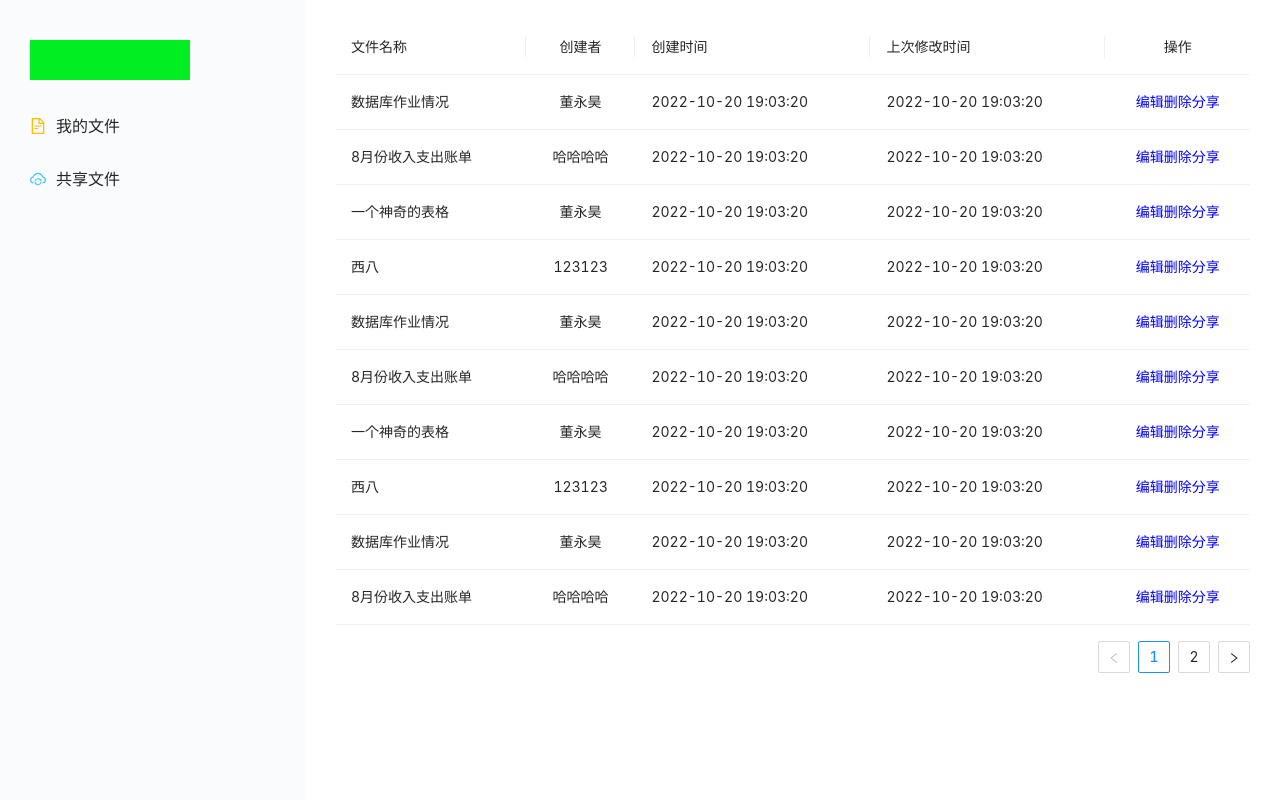
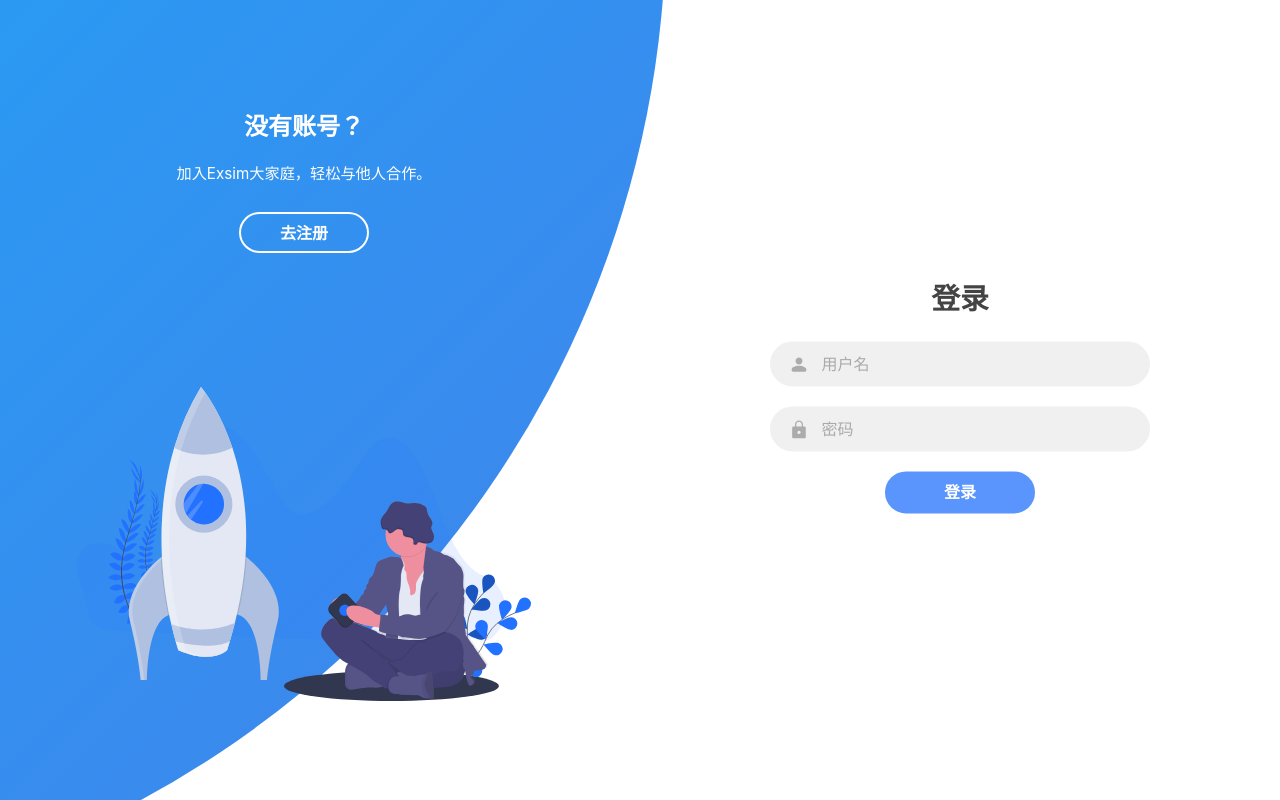
Before and after one commit to ExsimTeam/Exsim_FE, a React (Create React App) app: page / in a window 1280 px wide. Built offline with nearby package versions, Linux system fonts and the light colour scheme; the HTML template or start-up script is replaced by a standard one.

Commit message:
feat(login): add ref for input and optimize page structrue

```diff
--- a/src/App.tsx
+++ b/src/App.tsx
@@ -1,10 +1,10 @@
 import './App.css';
-import Home from './pages/home';
+import Login from './pages/login';
 
 function App() {
   return (
     <div className="App">
-      <Home></Home>
+      <Login />
     </div>
   );
 }
--- a/src/index.css
+++ b/src/index.css
@@ -14,3 +14,7 @@ code {
   font-family: source-code-pro, Menlo, Monaco, Consolas, 'Courier New',
     monospace;
 }
+
+.App {
+  min-width: 1000px;
+}
--- a/src/pages/login/index.scss
+++ b/src/pages/login/index.scss
@@ -75,21 +75,21 @@
     width: 100%;
     background-color: #f0f0f0;
     margin: 10px 0;
-    height: 55px;
-    border-radius: 55px;
+    height: 45px;
+    border-radius: 45px;
     display: flex;
     padding: 0 0.4rem;
     position: relative;
 
     span {
       display: flex;
-      height: 55px;
-      width: 55px;
+      height: 45px;
+      width: 45px;
       align-items: center;
       justify-content: center;
 
       img {
-        height: 26px;
+        height: 22px;
       }
     }
 
@@ -97,7 +97,7 @@
       flex: 1;
       line-height: 1;
       font-weight: 600;
-      font-size: 1.1rem;
+      font-size: 1rem;
       color: #333;
 
       &::placeholder {
@@ -112,11 +112,11 @@
     background-color: #5995fd;
     border: none;
     outline: none;
-    height: 49px;
-    border-radius: 49px;
+    height: 42px;
+    border-radius: 42px;
     color: #fff;
     text-transform: uppercase;
-    font-size: 1.1rem;
+    font-size: 1rem;
     font-weight: 600;
     margin: 10px 0;
     cursor: pointer;
@@ -197,8 +197,8 @@
     width: 130px;
     height: 41px;
     font-weight: 600;
-    font-size: 1.0rem;
-    line-height: 1.0rem;
+    font-size: 1rem;
+    line-height: 1rem;
     transition: 0.5s;
 
     &:hover {
@@ -208,7 +208,6 @@
   }
 
   &-right {
-
     .login-panel-content,
     .login-panel-image {
       transform: translateX(800px);
@@ -254,6 +253,4 @@
     opacity: 0;
     z-index: 1;
   }
-
-
 }
--- a/src/pages/login/index.tsx
+++ b/src/pages/login/index.tsx
@@ -1,12 +1,13 @@
-import { FunctionComponent, useState } from "react";
+import { FunctionComponent, useRef, useState } from "react";
 
 import "./index.scss";
 
-import signin_svg from "src/res/signin.svg";
-import signup_svg from "src/res/signup.svg";
+import React from "react";
 import lock_svg from "src/res/icons/lock.svg";
 import mail_svg from "src/res/icons/mail.svg";
 import person_svg from "src/res/icons/person.svg";
+import signin_svg from "src/res/signin.svg";
+import signup_svg from "src/res/signup.svg";
 
 interface LoginProps {
 
@@ -19,38 +20,8 @@ const Login: FunctionComponent<LoginProps> = (props: LoginProps) => {
     <div className={"login-container " + (curMode === 'signup' ? "signup-mode" : "")}>
       <div className="login-form-container">
         <div className="login-signin-signup">
-          <div className="login-form login-signin-form">
-            <h2 className="login-title">登录</h2>
-            <div className="login-input-field">
-              <span>
-                <img src={person_svg} alt="" />
-              </span>
-              <input type="text" placeholder="用户名" />
-            </div>
-            <div className="login-input-field">
-              <span>
-                <img src={lock_svg} alt="" />
-              </span>
-              <input type="password" placeholder="密码" />
-            </div>
-            <div className="login-button-field">
-              <button className="login-button">登录</button>
-            </div>
-          </div>
-          <div className="login-form login-signup-form">
-            <h2 className="login-title">注册</h2>
-            <div className="login-input-field">
-              <span></span>
-              <input type="text" placeholder="用户名" />
-            </div>
-            <div className="login-input-field">
-              <span></span>
-              <input type="password" placeholder="密码" />
-            </div>
-            <div className="login-button-field">
-              <button className="login-button">注册</button>
-            </div>
-          </div>
+          <Signin />
+          <Signup />
         </div>
       </div>
 
@@ -91,3 +62,90 @@ const Login: FunctionComponent<LoginProps> = (props: LoginProps) => {
 }
 
 export default Login;
+
+const Input = React.forwardRef<HTMLInputElement, {
+  image: string,
+  type: React.HTMLInputTypeAttribute,
+  placeholder: string
+}>((props, ref) => {
+  const { image, type, placeholder } = props
+  return (
+    <div className="login-input-field">
+      <span>
+        <img src={image} alt="" />
+      </span>
+      <input type={type} placeholder={placeholder} ref={ref} />
+    </div>
+  )
+})
+
+const Signin = () => {
+  const usernameRef = useRef<HTMLInputElement>(null)
+  const passwordRef = useRef<HTMLInputElement>(null)
+
+  return (
+    <div className="login-form login-signin-form">
+      <h2 className="login-title">登录</h2>
+      <Input
+        image={person_svg}
+        type="text"
+        placeholder="用户名"
+        ref={usernameRef}
+      />
+      <Input
+        image={lock_svg}
+        type="password"
+        placeholder="密码"
+        ref={passwordRef}
+      />
+
+      <div className="login-button-field">
+        <button
+          className="login-button"
+          onClick={() => console.log(usernameRef.current?.value)}
+        >登录</button>
+      </div>
+    </div>
+  )
+}
+
+const Signup = () => {
+  const usernameRef = useRef<HTMLInputElement>(null)
+  const emailRef = useRef<HTMLInputElement>(null)
+  const passwordRef = useRef<HTMLInputElement>(null)
+  const verifyRef = useRef<HTMLInputElement>(null)
+
+  return (
+    <div className="login-form login-signup-form">
+      <h2 className="login-title">注册</h2>
+      <Input
+        image={person_svg}
+        type="text"
+        placeholder="用户名"
+        ref={usernameRef}
+      />
+      <Input
+        image={mail_svg}
+        type="text"
+        placeholder="邮箱"
+        ref={emailRef}
+      />
+      <Input
+        image={mail_svg}
+        type="text"
+        placeholder="验证码"
+        ref={verifyRef}
+      />
+      <Input
+        image={lock_svg}
+        type="password"
+        placeholder="密码"
+        ref={passwordRef}
+      />
+
+      <div className="login-button-field">
+        <button className="login-button">注册</button>
+      </div>
+    </div>
+  )
+}
```
Also changed, not shown: src/api/auth.ts (added, +87 -0 lines).
